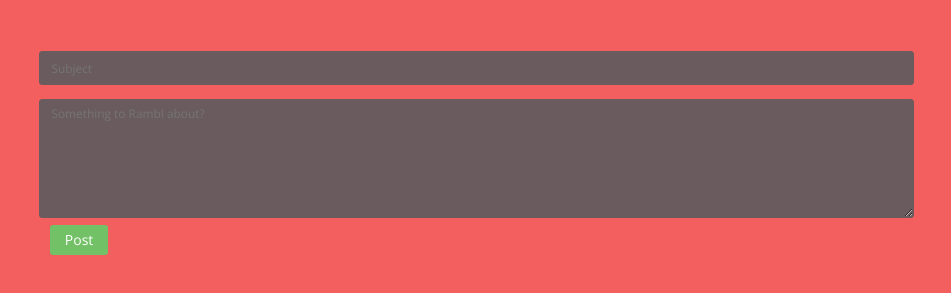
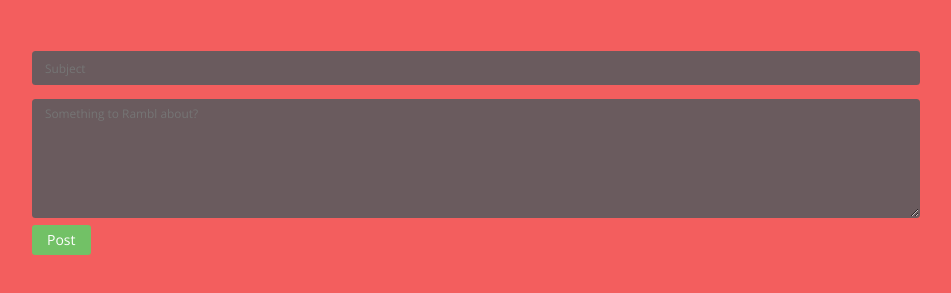
Before and after one commit to Dnguye92/rumblr, a plain HTML site: page index.html in a window 1280 px wide. Shown: the part 137-430 px from the top of the page, without its empty margins (164-1115 px from the left). Drawn offline with nearby package versions, Linux system fonts and the light colour scheme.

Commit message:
fixing margins for button placements

```diff
--- a/css/main.css
+++ b/css/main.css
@@ -72,7 +72,7 @@ textarea[type=text] {
 	outline: 0;
 	border: 1px solid #dcdcdc;
   	margin-right: 1em;
-  	width: 70%;
+  	width: 100%;
   	margin: auto;
   	display: block;
   	font-family: 'Open Sans', sans-serif;
@@ -90,7 +90,7 @@ input[type=text] {
 	outline: 0;
 	border: 1px solid #dcdcdc;
   	margin-right: 1em;
-  	width: 70%;
+  	width: 100%;
   	margin: auto;
   	display: block;
   	font-family: 'Open Sans', sans-serif;
@@ -107,5 +107,9 @@ input[type=text] {
 	cursor: pointer;
 	background-color: #72C166;
 	padding: 0.5em 1em;
-	margin: 0.5em 0 0.5em 14.2em;
+	margin: 0.5em 0 0.5em 0;
 }
+
+.fullPost {
+	margin: 0 14em 1em 14em;
+}
--- a/index.html
+++ b/index.html
@@ -21,14 +21,14 @@
 	</div>
 
 	<div class="container-fluid">
-		<div class="col-lg-12">
 			<div class="row">
-				<input type="text" placeholder="Subject">
-				<div class="spacer"></div>
-				<textarea type="text" placeholder="Something to Rambl about?"></textarea>
-				<button class="addPost">Post</button>
+				<div class="fullPost">
+					<input type="text" placeholder="Subject">
+					<div class="spacer"></div>
+					<textarea type="text" placeholder="Something to Rambl about?"></textarea>
+					<button class="addPost">Post</button>
+				</div>
 			</div>
-		</div>
 	</div>
 
 
```
